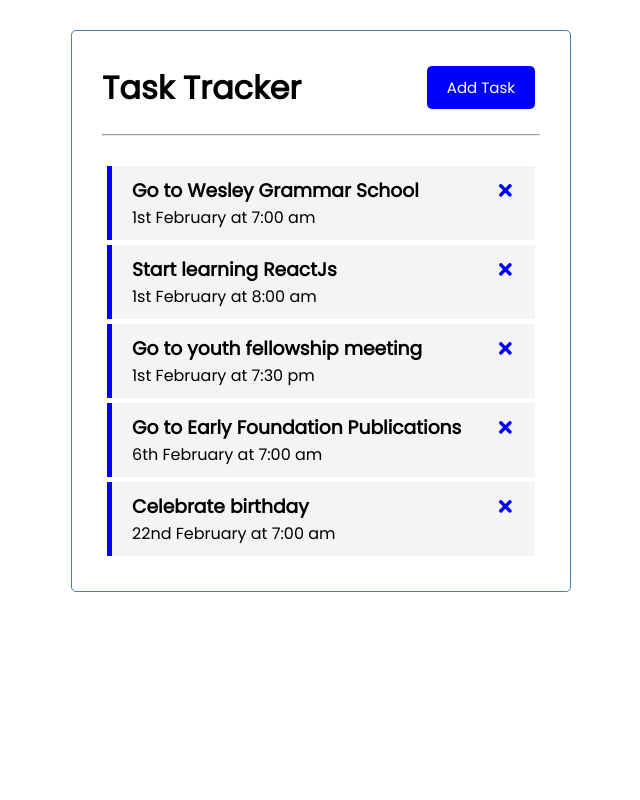
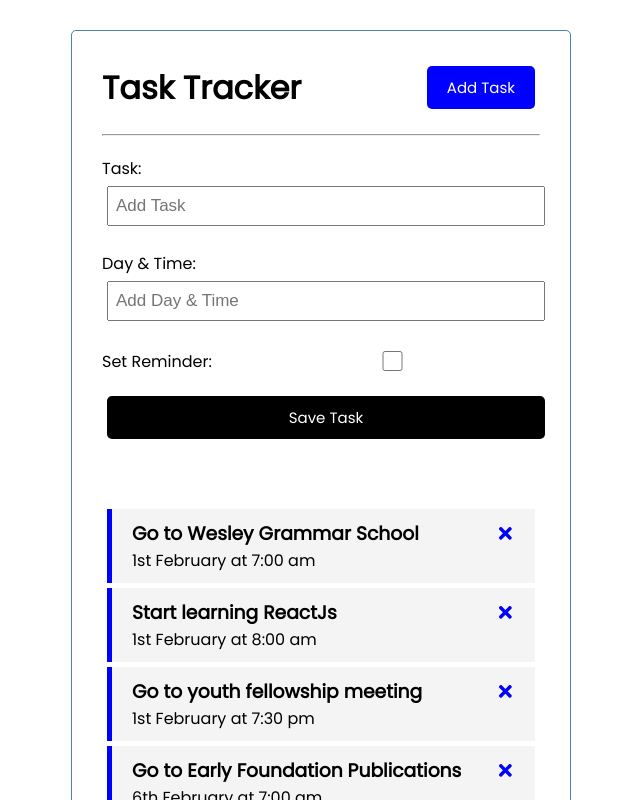
Before and after one commit to majestyjnr/TaskTrackerApp, a React (Create React App) app: page / in a window 1280 px wide. Shown: the top 800 px of the page, without its empty margins (319-959 px from the left). Built offline with nearby package versions, Linux system fonts and the light colour scheme.

Commit message:
Commit More

```diff
--- a/src/App.js
+++ b/src/App.js
@@ -1,6 +1,8 @@
 import './components/Header'
 import Header from './components/Header';
 import Tasks from "./components/Tasks";
+import AddTask from "./components/AddTask";
+
 import {useState} from 'react';
 function App() {
 
@@ -51,7 +53,9 @@ const toggleReminder = (id) =>{
     <div className='container'>
       <Header/>
       <hr/>
+      <AddTask/>
       <br/>
+
     {tasks.length > 0 ? <Tasks tasks = {tasks} onDelete={deleteTask} onToggle={toggleReminder}/> : 'No Task Added'}
     </div>
   );
--- /dev/null
+++ b/src/components/AddTask.js
@@ -0,0 +1,22 @@
+const AddTask = () => {
+    return (
+        <form className="add-form">
+            <div className="form-control">
+                <label htmlFor="">Task:</label>
+                <input type="text" placeholder="Add Task"/>
+            </div>
+            <div className="form-control">
+                <label htmlFor="">Day & Time:</label>
+                <input type="text" placeholder="Add Day & Time"/>
+            </div>
+            <div className="form-control form-control-check">
+                <label htmlFor="">Set Reminder:</label>
+                <input type="checkbox" />
+            </div>
+
+            <input type="submit" value="Save Task" className='btn btn-block'/>
+        </form>
+    )
+}
+
+export default AddTask
```
Also changed, not shown: 1 other file (tests, documents, lock files or other folders).
